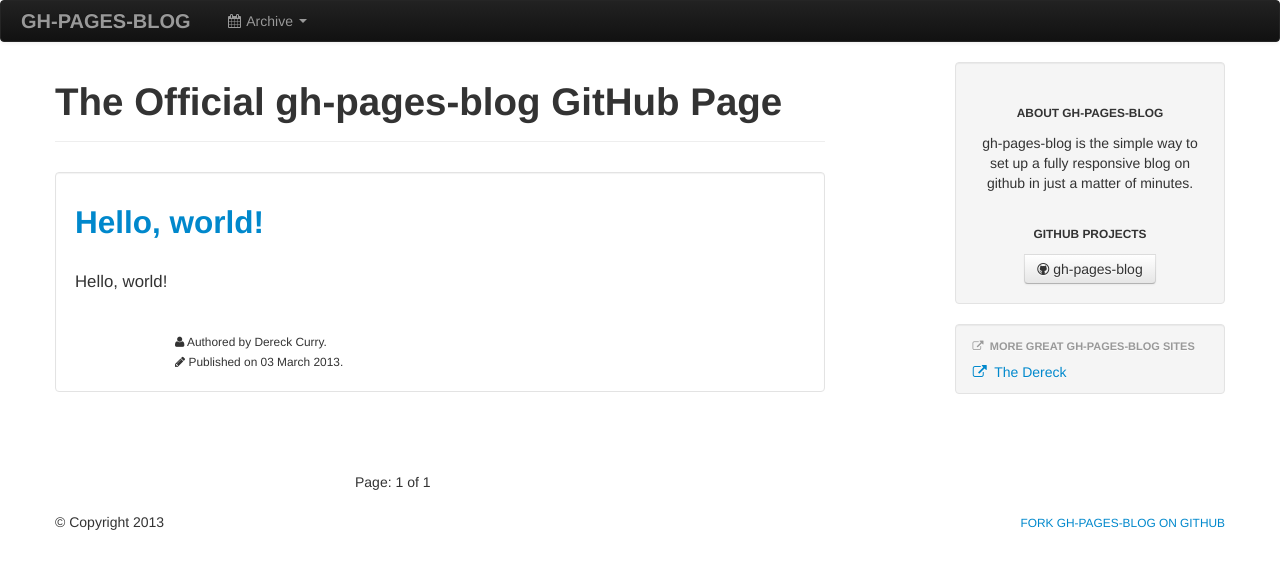
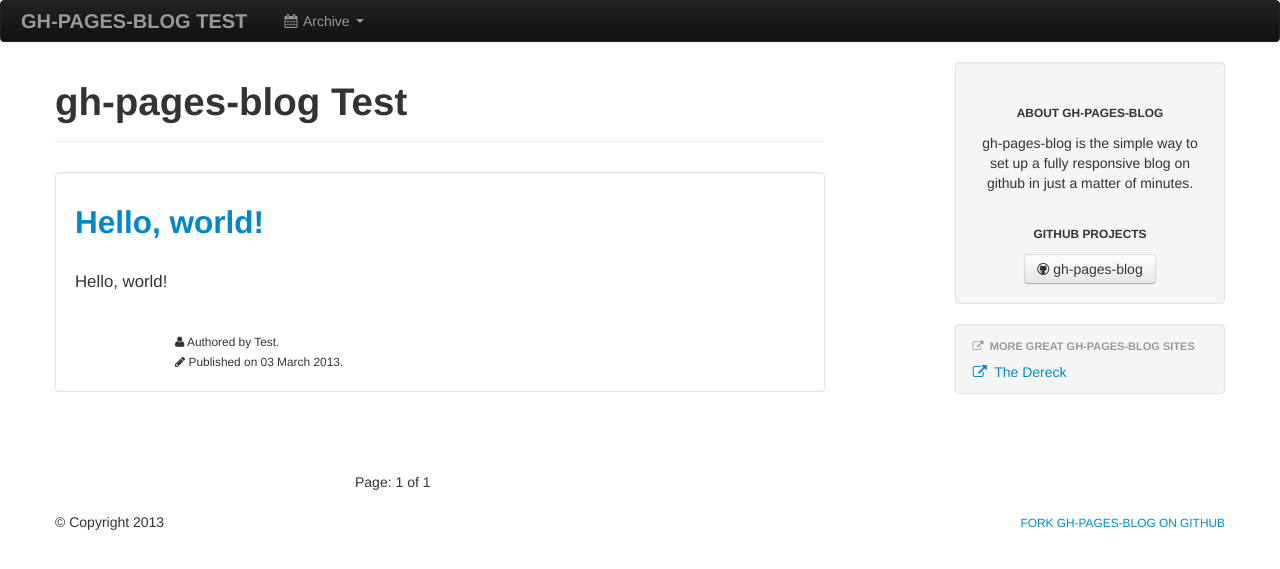
Before and after one commit to shusso/shusso.github.com, a Jekyll site: the page built from index.html, in a window 1280 px wide. Shown: the top 569 px of the page. Built offline with Jekyll 4.4.1, drawn with Linux system fonts in a browser that asks for light colours; the list of posts is cut into pages by our own code.

Commit message:
_config.yml update

```diff
--- a/_config.yml
+++ b/_config.yml
@@ -23,12 +23,12 @@
 # url : http://thedereck.github.io
 # email : thedereck@thedereck.com
 # author : Dereck Curry
-name : gh-pages-blog
-brand : gh-pages-blog
-description : The Official gh-pages-blog GitHub Page
-url : http://thedereck.github.io/gh-pages-blog
-email : thedereck@thedereck.com
-author: Dereck Curry
+name : gh-pages-blog Test
+brand : gh-pages-blog Test
+description : gh-pages-blog Test
+url : http://shusso.github.io
+email : foo@foo.com
+author : Test
 
 
 # The following is a list of files to exclude from inclusion in the
```
